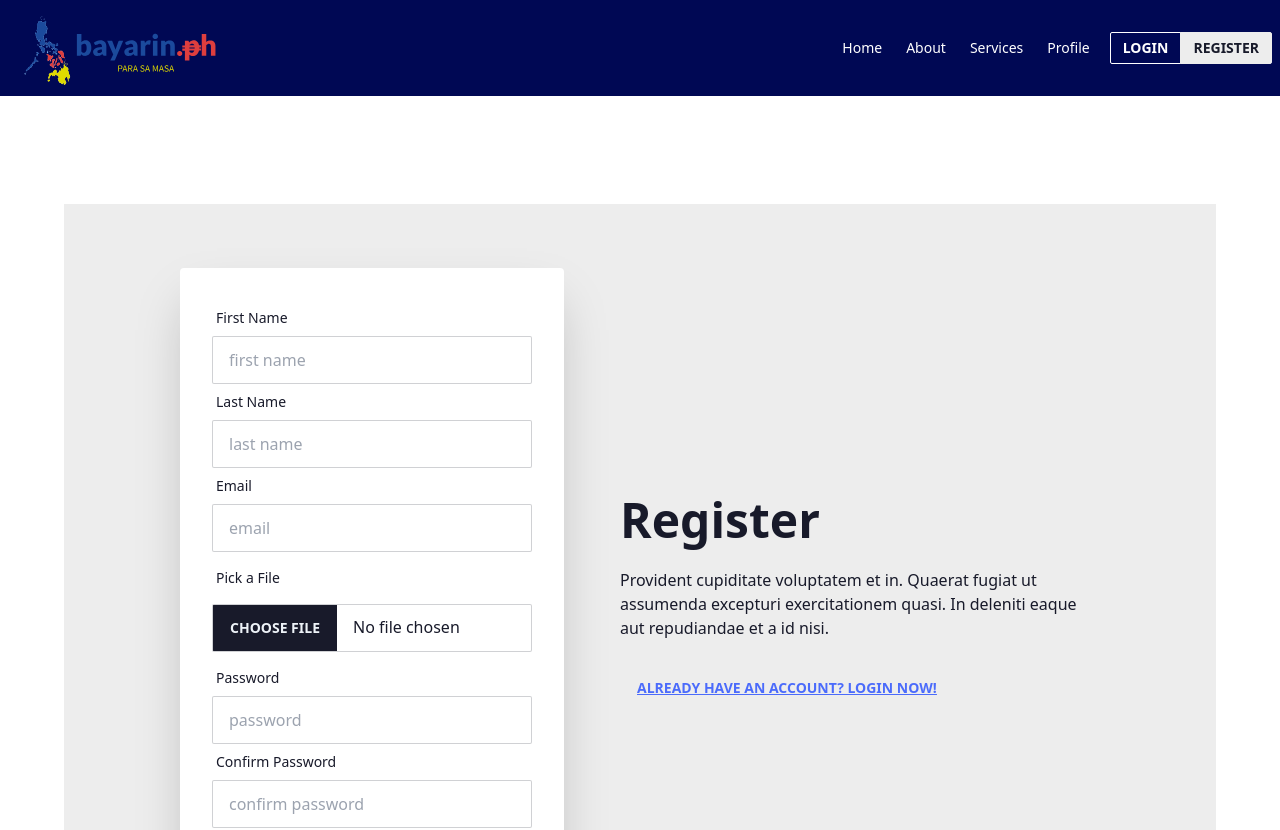
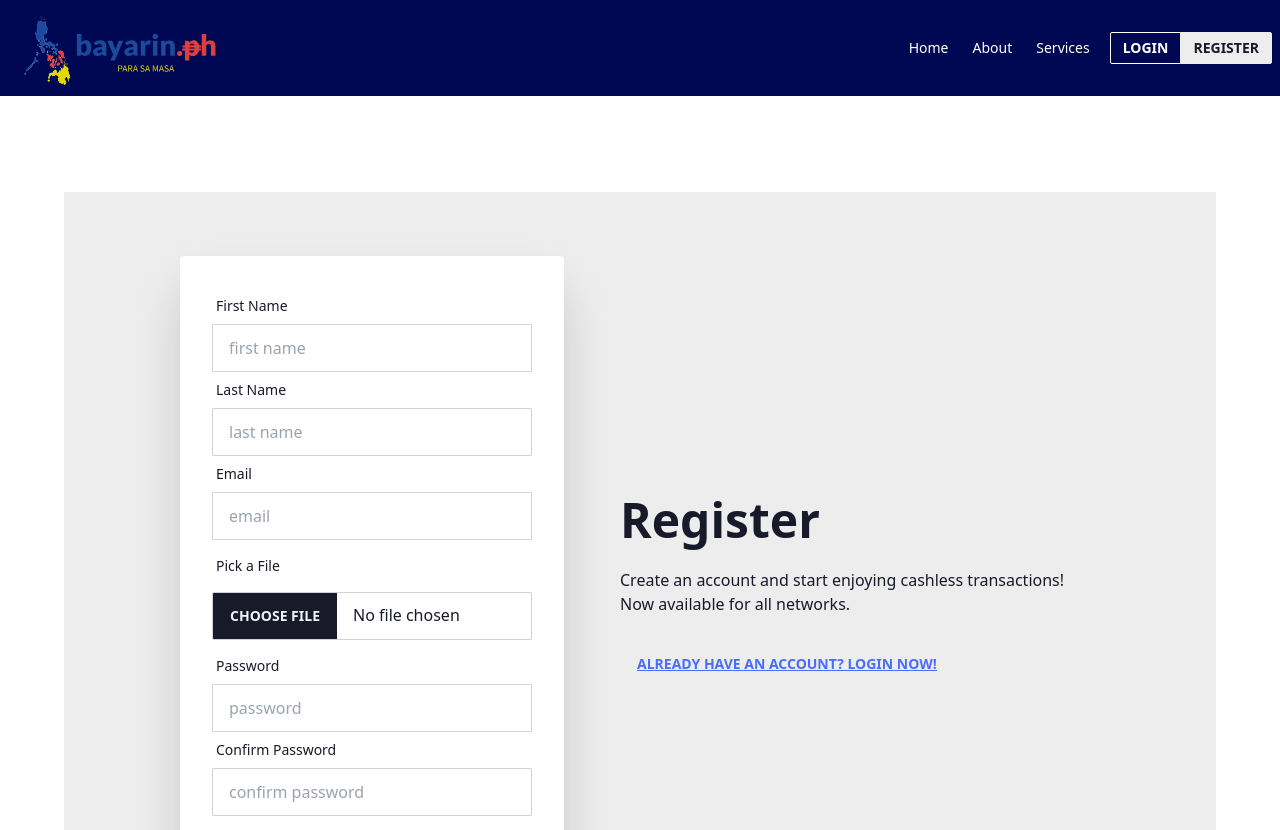
Before and after one commit to jajalovack/bayarin-ph-client, a React (Vite) app: page /register in a window 1280 px wide. Shown: the top 830 px of the page. Built offline with nearby package versions, Linux system fonts and the light colour scheme; the HTML template or start-up script is replaced by a standard one.

Commit message:
edited some components

```diff
--- a/src/layout/Header/Header.jsx
+++ b/src/layout/Header/Header.jsx
@@ -1,15 +1,28 @@
-import { useState } from "react";
+import { useState, useEffect } from "react";
 import { NavLink, Link as LinkRouter } from "react-router-dom";
 import { Link as LinkScroll } from "react-scroll";
 import Logo from "../../assets/logo.svg";
+import Icon from "../../assets/icon.svg";
 
 const Header = () => {
   const [drawerState, setDrawerState] = useState(false);
+  const [isLoggedIn, setIsLoggedIn] = useState(false);
+
+  useEffect(() => {
+    window.addEventListener("authenticated", () => {
+      setIsLoggedIn(localStorage.getItem("token"));
+    });
+    return () => {
+      window.removeEventListener("authenticated", () => {});
+    };
+  }, []);
+
   function handleCloseNavMenu() {
     setDrawerState(false);
   }
 
   return (
+    <>
       <div className="drawer drawer-end">
         <input id="my-drawer-3" type="checkbox" className="drawer-toggle" />
         <div className="drawer-content flex flex-col">
@@ -45,14 +58,6 @@ const Header = () => {
                   >
                     Services
                   </LinkScroll>
-              </li>
-              <li>
-                <NavLink
-                  to="/profile"
-                  className="link link-hover hover:text-white"
-                >
-                  Profile
-                </NavLink>
                 </li>
               </ul>
               <div className="join">
@@ -93,17 +98,27 @@ const Header = () => {
             aria-label="close sidebar"
             className="drawer-overlay"
           ></label>
-        <ul className="menu p-4 w-80 min-h-full bg-base-200">
+          <ul className="menu p-4 w-80 min-h-full bg-[#000854]">
             <div>
-            <h1 className="mb-[6rem] text-xl font-bold">Bayarin PH</h1>
+              <object className="w-32 mb-10" data={Icon}></object>
             </div>
 
             {/* Sidebar content here */}
             <li>
-            <NavLink to="/">Home</NavLink>
+              <NavLink
+                className="text-white hover:text-white hover:bg-[#DD3E3E]"
+                to="/"
+              >
+                Home
+              </NavLink>
             </li>
             <li>
-            <NavLink to="/about">About</NavLink>
+              <NavLink
+                className="text-white hover:text-white hover:bg-[#DD3E3E]"
+                to="/about"
+              >
+                About
+              </NavLink>
             </li>
             <li>
               <LinkScroll
@@ -112,17 +127,28 @@ const Header = () => {
                 smooth={true}
                 offset={5}
                 duration={500}
+                className="text-white hover:text-white hover:bg-[#DD3E3E]"
               >
                 Services
               </LinkScroll>
             </li>
-          <div className="divider"></div>
+            <div className="flex flex-col w-full border-opacity-50">
+              <div className="grid h-1 card bg-base-300 rounded-box place-items-center my-5"></div>
+            </div>
             <li>
-            <NavLink to="/profile">Profile</NavLink>
+              <div className="join bg-[#000854] hover:bg-[#000854]">
+                <button className="btn btn-sm join-item btn-outline text-white">
+                  <LinkRouter to="/login">Login</LinkRouter>
+                </button>
+                <button className="btn btn-sm join-item btn-outline text-white">
+                  <LinkRouter to="/register">Register</LinkRouter>
+                </button>
+              </div>
             </li>
           </ul>
         </div>
       </div>
+    </>
   );
 };
 
--- a/src/routes.jsx
+++ b/src/routes.jsx
@@ -22,7 +22,7 @@ export const navRoutes = [
   },
 ];
 
-const authRoutes = [
+export const authRoutes = [
   {
     path: "/login",
     element: <Login />,
--- a/src/views/Login/Login.jsx
+++ b/src/views/Login/Login.jsx
@@ -5,6 +5,7 @@ import http from "../../lib/http";
 const Login = () => {
   const navigate = useNavigate();
   const api = http();
+  const [showAlert, setShowAlert] = useState(false);
 
   const [email, setEmail] = useState("");
   const [password, setPassword] = useState("");
@@ -23,21 +24,37 @@ const Login = () => {
       localStorage.setItem("user", JSON.stringify(response.data.user));
       navigate("/");
     } catch (e) {
-      console.log(e);
       setError(e.response.data.errors);
+      setShowAlert(true);
     }
   }
 
   return (
     <div className="mt-3 md:padding h-screen mb-[15rem]">
+      {showAlert && (
+        <div className="alert alert-warning">
+          <svg
+            xmlns="http://www.w3.org/2000/svg"
+            className="stroke-current shrink-0 h-6 w-6"
+            fill="none"
+            viewBox="0 0 24 24"
+          >
+            <path
+              strokeLinecap="round"
+              strokeLinejoin="round"
+              strokeWidth="2"
+              d="M12 9v2m0 4h.01m-6.938 4h13.856c1.54 0 2.502-1.667 1.732-3L13.732 4c-.77-1.333-2.694-1.333-3.464 0L3.34 16c-.77 1.333.192 3 1.732 3z"
+            />
+          </svg>
+          <span>Warning: Wrong credentials!</span>
+        </div>
+      )}
       <div className="hero min-h-screen md:bg-base-200">
         <div className="hero-content flex-col lg:flex-row-reverse">
           <div className="text-center lg:text-left md:w-[30rem] md:ml-10">
             <h1 className="text-5xl font-bold">Login now!</h1>
             <p className="py-6">
-              Provident cupiditate voluptatem et in. Quaerat fugiat ut assumenda
-              excepturi exercitationem quasi. In deleniti eaque aut repudiandae
-              et a id nisi.
+              Experience a fast and easy transactions with Bayarin PH
             </p>
             <button className="btn btn-link">
               <Link to="/register">Don't Have an Account? Register Now!</Link>
--- a/src/views/Register/Register.jsx
+++ b/src/views/Register/Register.jsx
@@ -2,15 +2,14 @@ import { Link } from "react-router-dom";
 
 const Register = () => {
   return (
-    <div className="mt-3 lg:padding h-screen mb-[15rem]">
+    <div className=" md:padding h-screen mb-[25rem]">
       <div className="hero min-h-screen md:bg-base-200">
         <div className="hero-content flex-col lg:flex-row-reverse">
           <div className="text-center lg:text-left md:w-[30rem] md:ml-10">
             <h1 className="text-5xl font-bold">Register</h1>
             <p className="py-6">
-              Provident cupiditate voluptatem et in. Quaerat fugiat ut assumenda
-              excepturi exercitationem quasi. In deleniti eaque aut repudiandae
-              et a id nisi.
+              Create an account and start enjoying cashless transactions! Now
+              available for all networks.
             </p>
             <button className="btn btn-link">
               <Link to="/login">Already Have an Account? Login Now!</Link>
```
Lines whose indentation alone changed are shown as unchanged.
